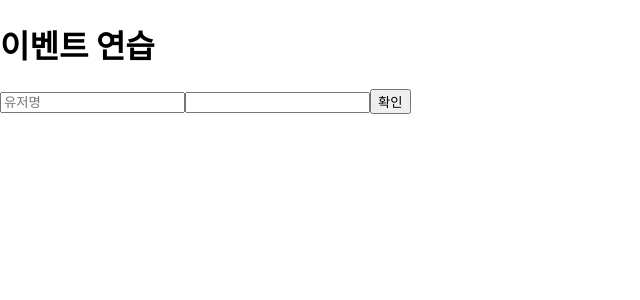
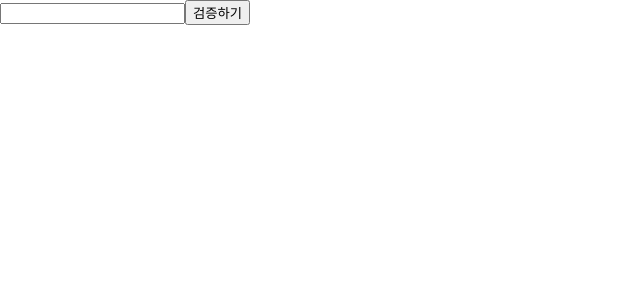
Before and after one commit to parkminsoo99/React_21-08-25, a React (Create React App) app in the folder my-app/: page / in a window 1280 px wide. Shown: the top 300 px of the page, without its empty margins (0-640 px from the left). Built offline with nearby package versions, Linux system fonts and the light colour scheme.

Commit message:
state사용 & event사용

```diff
--- a/my-app/src/App.js
+++ b/my-app/src/App.js
@@ -1,6 +1,6 @@
 import React, {Component} from 'react';
 
-import EventPractice from './EventPractice';
+import EventPractice from './ex/ValidationSample.js';
 
 class App extends Component{
 	render(){
--- a/my-app/src/EventPractice.js
+++ b/my-app/src/ex/EventPractice.js
@@ -13,6 +13,11 @@
 			username : '',
 			message : ''
 		});
+	}
+	handleKeyPress = (e) => {
+		if(e.key==='Enter'){
+			this.handleClick();
+		}
 	}
 	state = {
 		username : '',
@@ -32,7 +37,9 @@
 					name = "message"
 					plaeceholder = "아무거나 입력"
 					value = {this.state.message}
-					onChange = {this.handleChange}/>
+					onChange = {this.handleChange}
+					onKeyPress={this.handleKeyPress}
+					/>
 				<button onClick={this.handleClick}>확인</button>
 			</div>
 		);
--- /dev/null
+++ b/my-app/src/ex/ValidationSample.css
@@ -0,0 +1,6 @@
+.success {
+	background-color : lightgreen;
+}
+.failure {
+	background-color : lightcoral;
+}
--- /dev/null
+++ b/my-app/src/ex/ValidationSample.js
@@ -0,0 +1,33 @@
+import React, {Component} from 'react';
+import './ValidationSample.css';
+
+class ValidationSample extends Component {
+	state = {
+		password : '',
+		clicked : false,
+		validated : false
+	}
+handleChange = (e) => {
+	this.setState({
+		password:e.target.value
+	});
+}
+handleButtonClick= () =>{
+	this.setState({
+		clicked : true,
+		validated : this.state.password ==='0000'
+	})
+}
+render () {
+	return (
+	<div>
+		<input type="password"
+			value = {this.state.password}
+			onChange = {this.handleChange}
+			className={this.state.clicked ? (this.state.validated ? 'success' : 'failure') :  ''}/>
+			<button onClick={this.handleButtonClick}>검증하기</button>
+
+		</div>)
+}
+}
+export default ValidationSample;
```
Also changed, not shown: my-app/src/ex/MyComponent.js (renamed from my-app/src/MyComponent.js).
